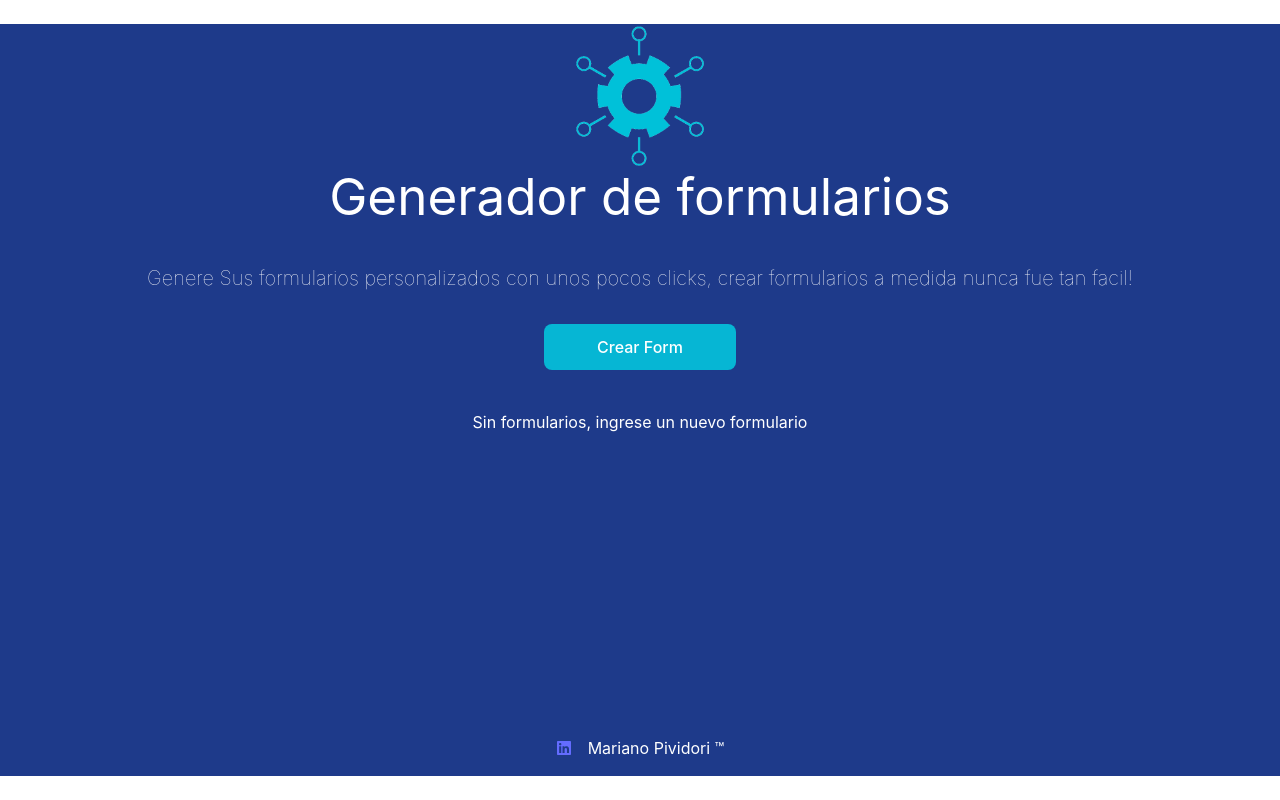
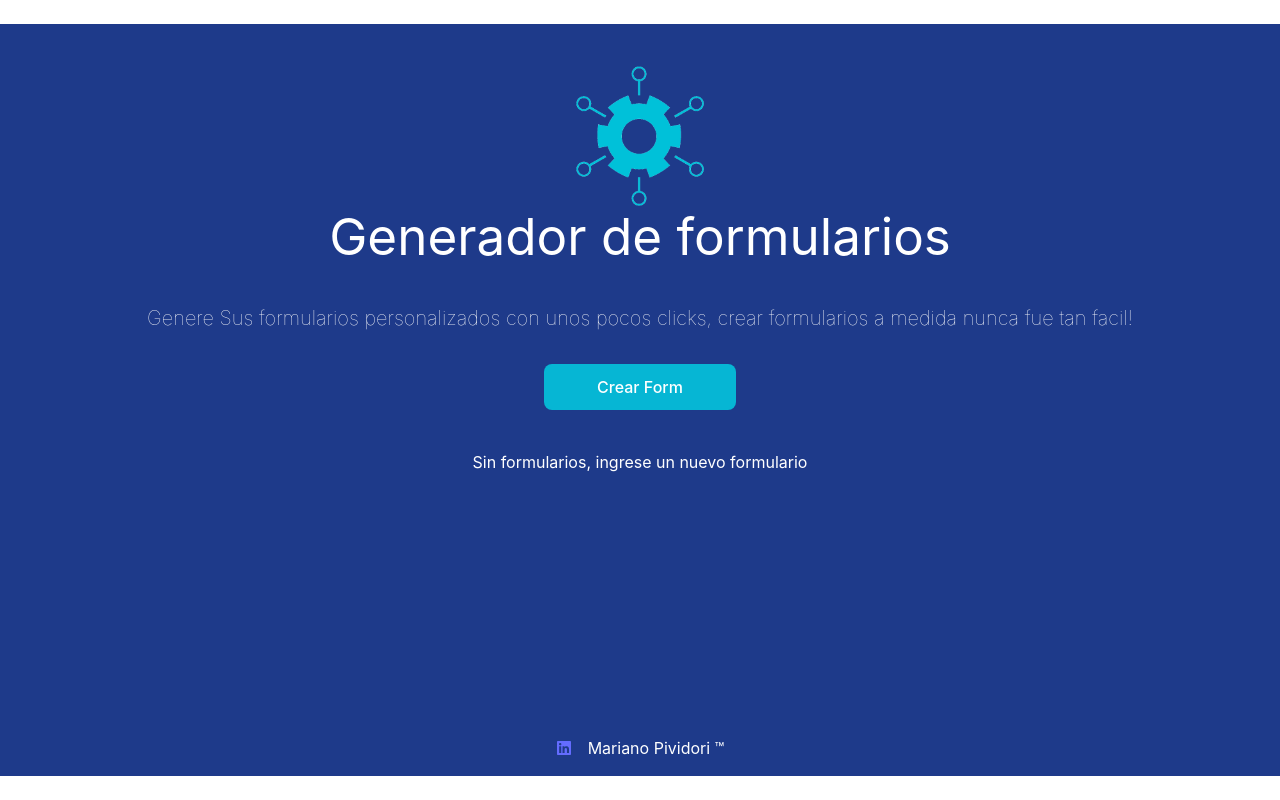
Before and after one commit to Marianopiv/form-generator, a React (Vite) app: page / in a window 1280 px wide. Built offline with nearby package versions, Linux system fonts and the light colour scheme.

Commit message:
bajo la altura

```diff
--- a/src/components/home/Home.jsx
+++ b/src/components/home/Home.jsx
@@ -6,7 +6,7 @@ import './index.css'
 const Home = () => {
 
   return (
-    <div className='bg-blue-900 flex flex-col items-center  w-screen height-custom'>
+    <div className='bg-blue-900 flex flex-col items-center  w-screen height-custom pt-10'>
         <div className="flex justify-center">
         <img className='w-36' src={formIcon} alt="" />
         </div>
```
